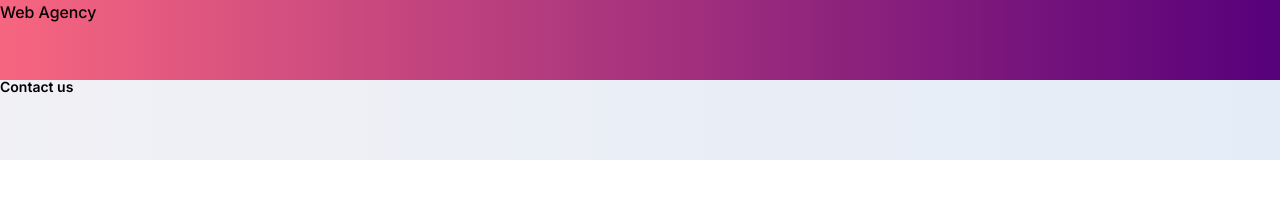
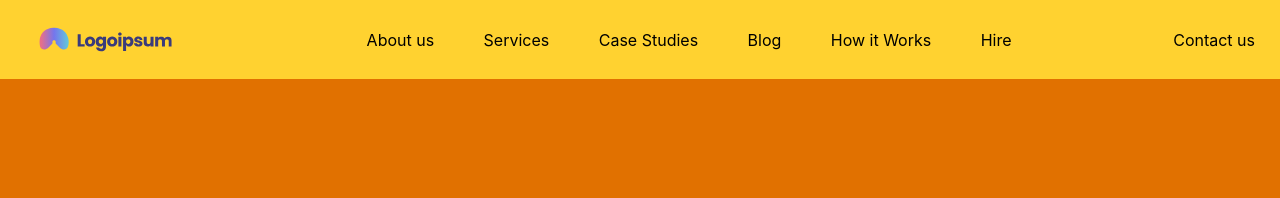
Before and after one commit to cytok1nes1s/mini-projects, a website: page project-2-TailwindCSS/index.html in a window 1280 px wide. Drawn offline with Linux system fonts and the light colour scheme.

Commit message:
feat: add initial header structure

```diff
--- a/project-2-TailwindCSS/index.html
+++ b/project-2-TailwindCSS/index.html
@@ -3,11 +3,28 @@
 <head>
     <meta charset="UTF-8">
     <meta name="viewport" content="width=device-width, initial-scale=1.0">
+    <link rel="stylesheet" href="/css/style.css">
+    <link rel="icon" type="image/svg+xml" href="/icons/favicon/Vector.svg">
+    <link rel="icon" type="image/png" href="/icons/favicon/Vector.png">
     <title>Web Agency</title>
-    <link rel="stylesheet" href="/css/style.css">
+
 </head>
-<body>
-    <div class="w-full h-20 bg-(image:--gradient-primary-bg) text-headings-h6 ">Web Agency</div>
-    <div class="w-full h-20 bg-(image:--gradient-secondary-bg) btn-lg">Contact us</div>
+<body class="bg-amber-600">
+    <header>
+        <div class="flex justify-between items-center max-w-360 mx-auto px-6.25 py-2.5 bg-amber-300">
+            <img src="/images/Logo.svg" alt="Logo">
+            <nav>
+                <ul class="flex h-11.25 w-161.25 justify-between items-center">
+                    <li><a href="#">About us</a></li>
+                    <li><a href="#">Services</a></li>
+                    <li><a href="#">Case Studies</a></li>
+                    <li><a href="#">Blog</a></li>
+                    <li><a href="#">How it Works</a></li>
+                    <li><a href="#">Hire</a></li>
+                </ul>
+            </nav>
+            <button>Contact us</button>
+        </div>
+    </header>
 </body>
 </html>
```
Also changed, not shown: project-2-TailwindCSS/css/style.css, project-2-TailwindCSS/icons/favicon/Vector.png (added), project-2-TailwindCSS/icons/favicon/Vector.svg (added), project-2-TailwindCSS/images/Logo.svg (added).
